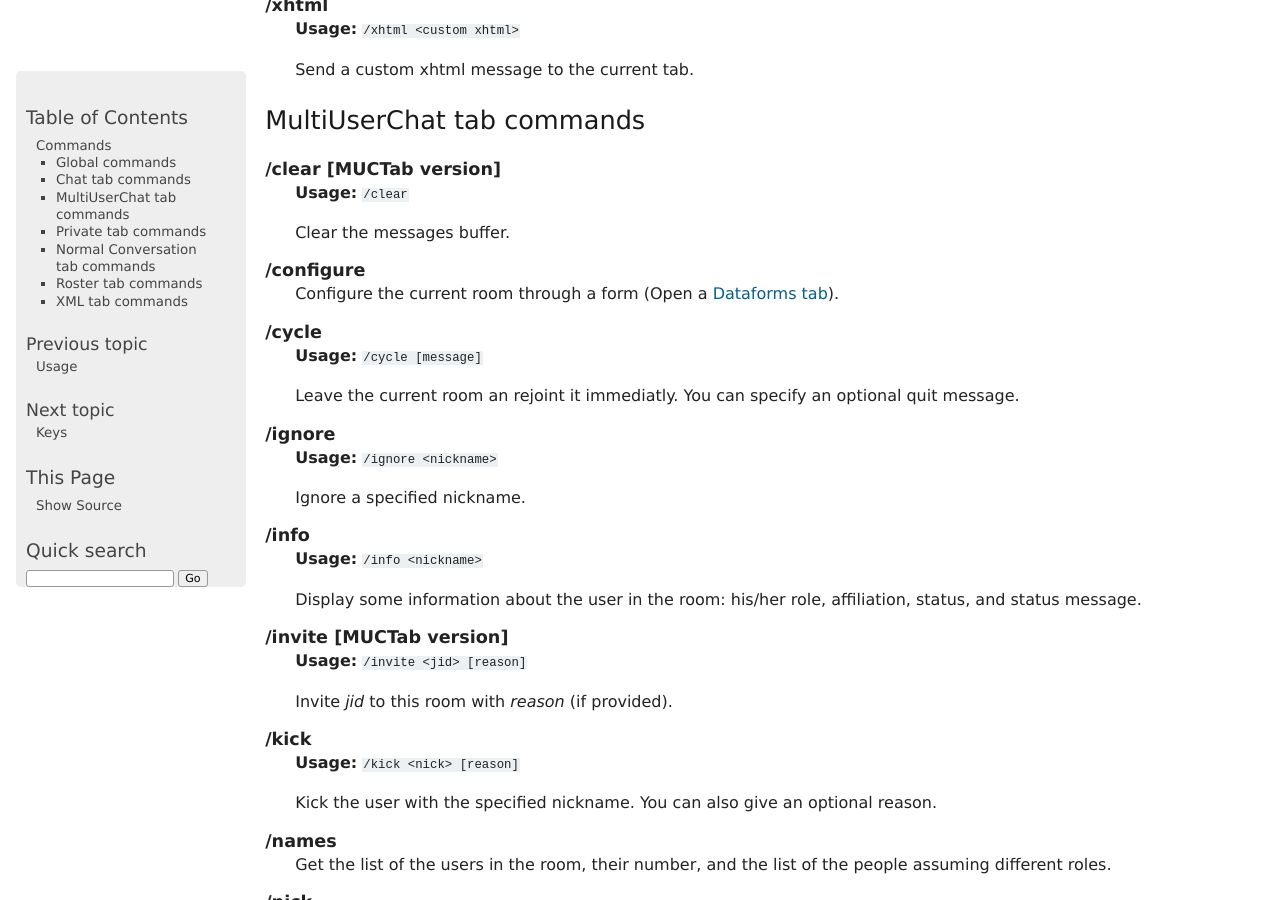
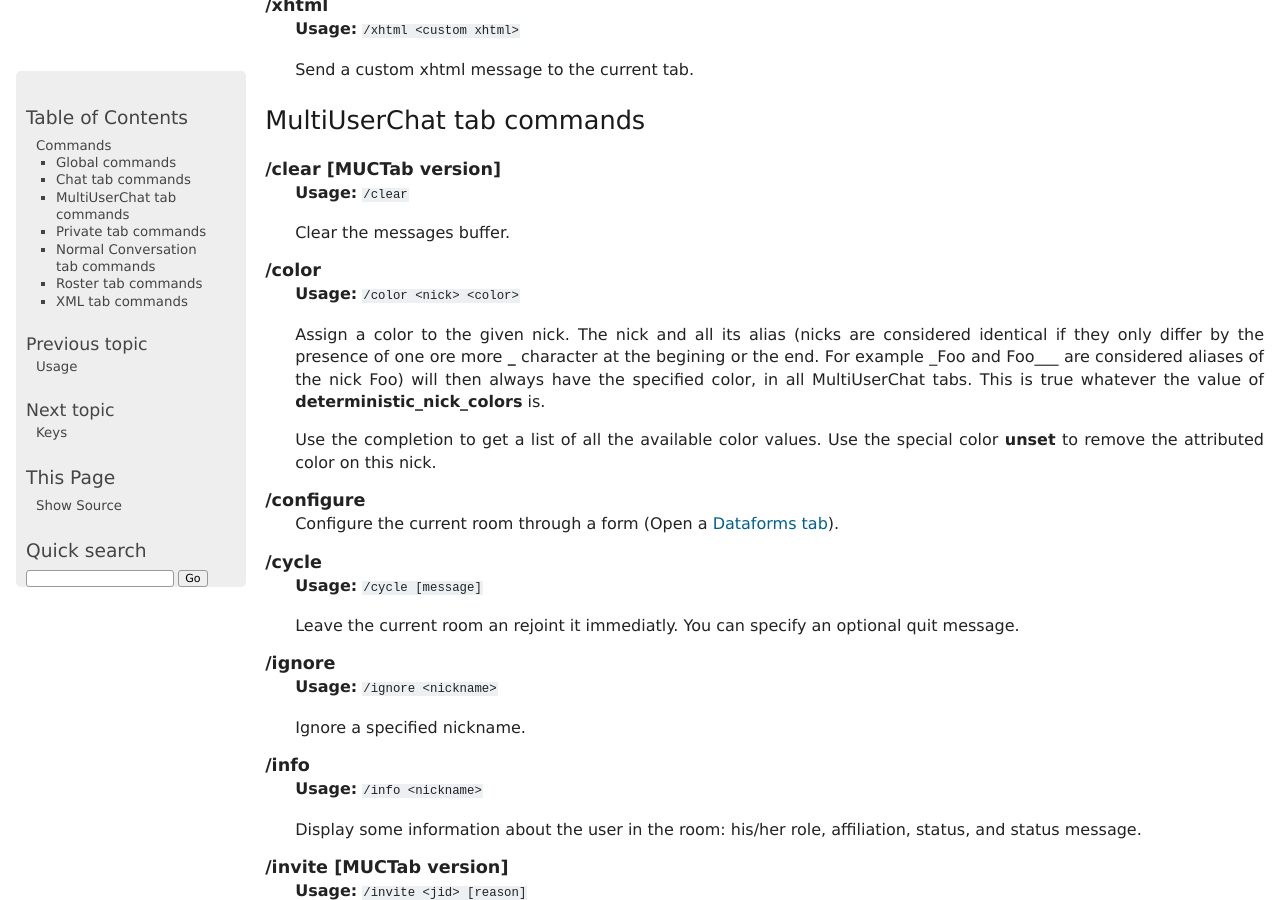
Before and after one commit to poezio/poezio, a Sphinx documentation site: the page built from doc/source/commands.rst, in a window 1280 px wide and 900 px high, scrolled down 5615 px. Built offline with Sphinx 7.4.7, drawn with Linux system fonts in a browser that asks for light colours.

Commit message:
Comment the /color command

```diff
--- a/doc/source/commands.rst
+++ b/doc/source/commands.rst
@@ -314,6 +314,20 @@ MultiUserChat tab commands
 .. glossary::
     :sorted:
 
+    /color
+        **Usage:** ``/color <nick> <color>``
+
+        Assign a color to the given nick. The nick and all its alias (nicks
+        are considered identical if they only differ by the presence of one
+        ore more **_** character at the begining or the end. For example
+        _Foo and Foo___ are considered aliases of the nick Foo) will then
+        always have the specified color, in all MultiUserChat tabs.  This is
+        true whatever the value of **deterministic_nick_colors** is.
+
+        Use the completion to get a list of all the available color values.
+        Use the special color **unset** to remove the attributed color on
+        this nick.
+
     /clear [MUCTab version]
         **Usage:** ``/clear``
 
```
